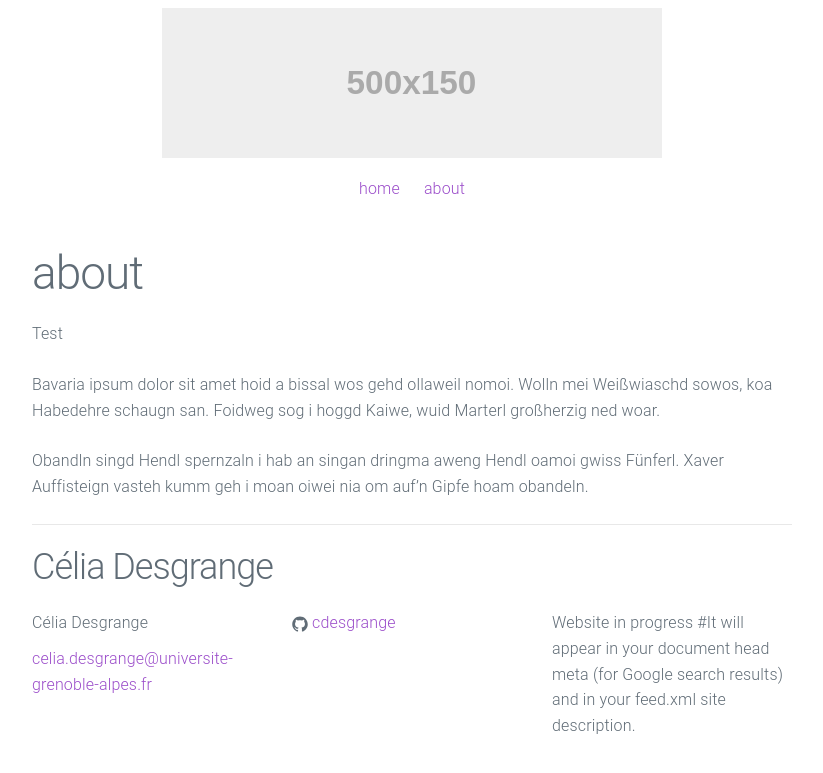
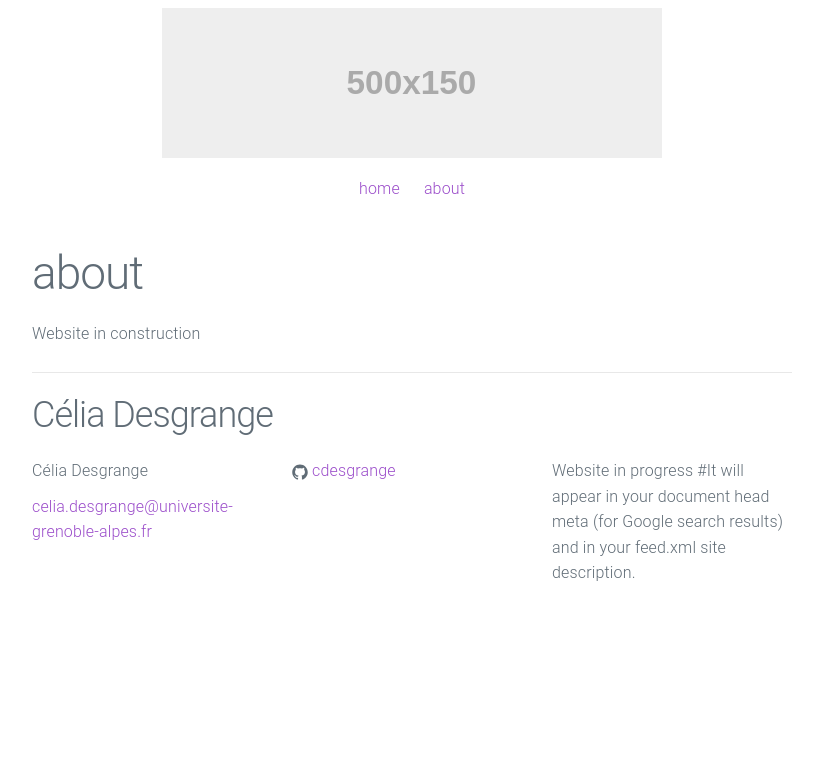
Before and after one commit to cdesgrange/cdesgrange.github.io, a Jekyll site: the page built from about.md, in a window 1280 px wide. Shown: the top 773 px of the page, without its empty margins (228-1051 px from the left). Built offline with Jekyll 4.4.1, drawn with Linux system fonts in a browser that asks for light colours.

Commit message:
Update about.md

```diff
--- a/about.md
+++ b/about.md
@@ -4,8 +4,4 @@ title: about
 permalink: /about/
 ---
 
-Test
-
-Bavaria ipsum dolor sit amet hoid a bissal wos gehd ollaweil nomoi. Wolln mei Weißwiaschd sowos, koa Habedehre schaugn san. Foidweg sog i hoggd Kaiwe, wuid Marterl großherzig ned woar.
-
-Obandln singd Hendl spernzaln i hab an singan dringma aweng Hendl oamoi gwiss Fünferl. Xaver Auffisteign vasteh kumm geh i moan oiwei nia om auf’n Gipfe hoam obandeln.
+Website in construction
```
